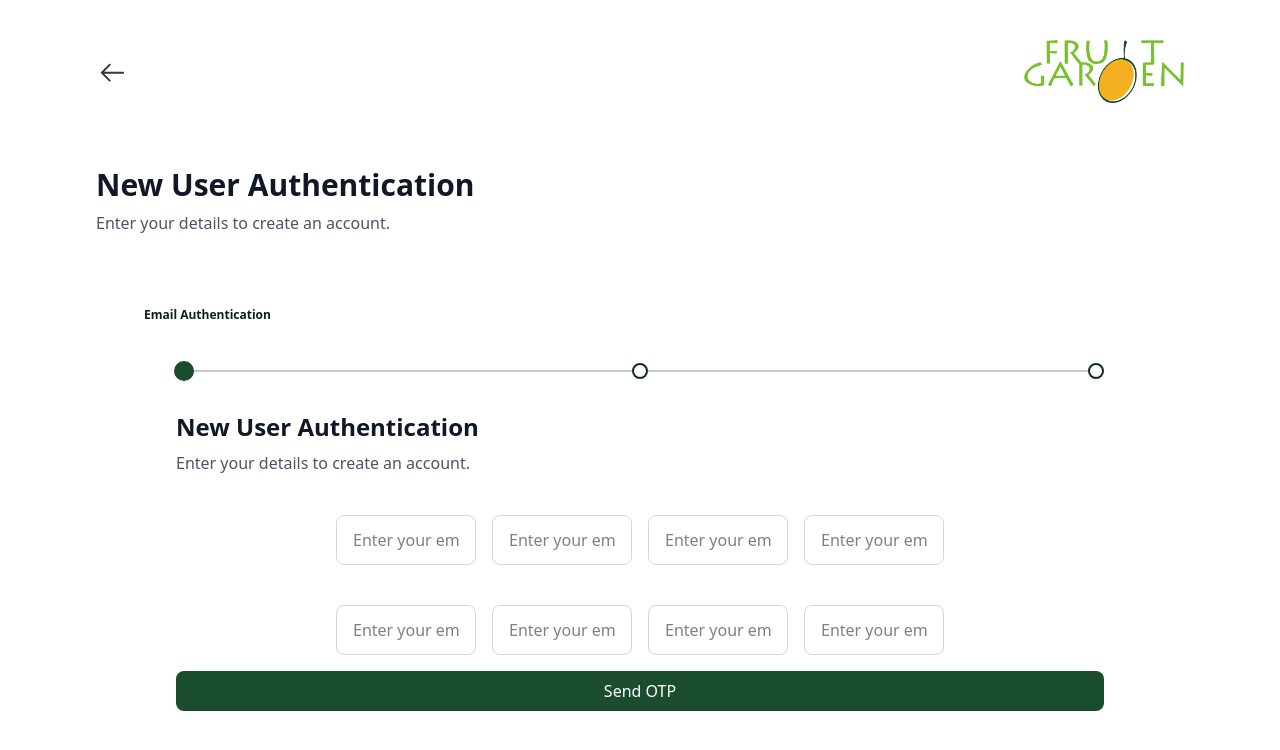
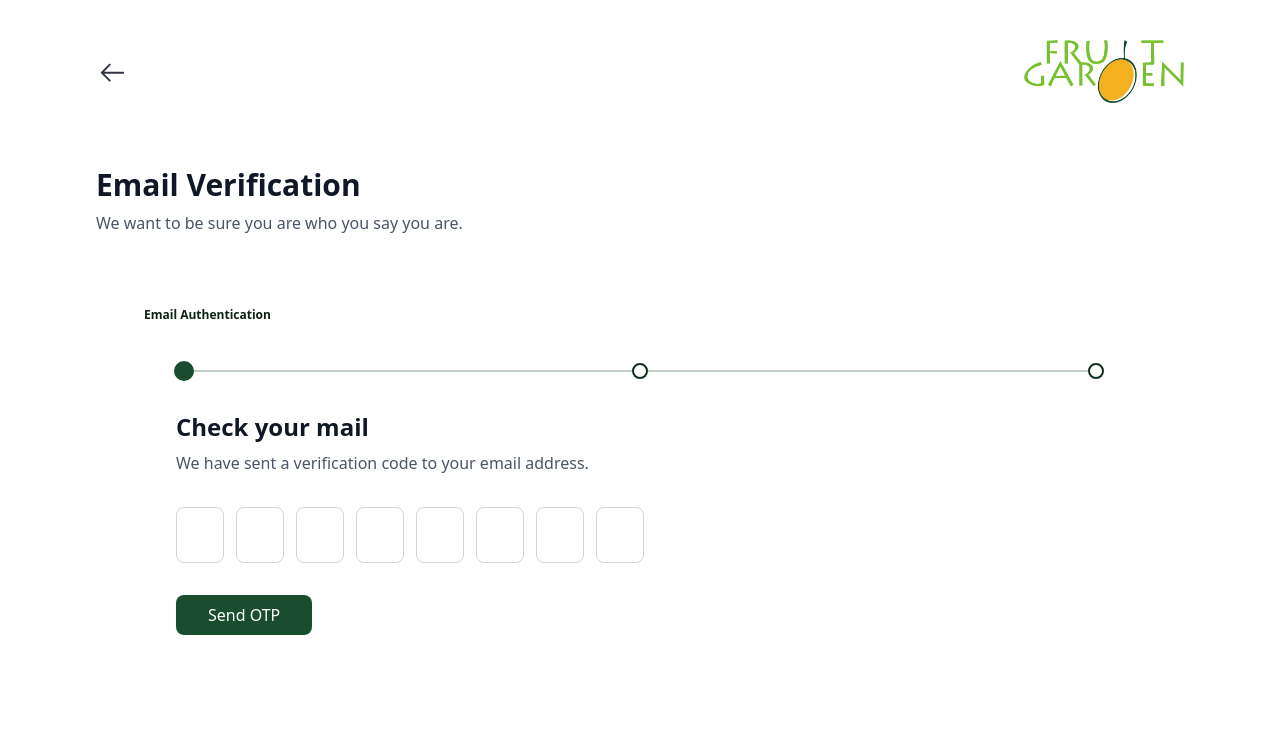
Before and after one commit to opusberedugo/friut-garden-ui, a React (Vite) app: page /new-user-authentication in a window 1280 px wide. Shown: the top 750 px of the page. Built offline with nearby package versions, Linux system fonts and the light colour scheme.

Commit message:
OTP Desgin

```diff
--- /dev/null
+++ b/src/components/forms/OTPInput.jsx
@@ -0,0 +1,151 @@
+import React, { useRef, useState } from 'react'
+import ErrorLabel from './ErrorLabel'
+
+/**
+ * OTPInput
+ * A row of individual single-character input boxes for OTP / verification codes.
+ * Matches the FormField styling conventions used across the project.
+ *
+ * Behaviour:
+ *  - Typing a digit auto-advances focus to the next box
+ *  - Backspace clears the current box and moves focus back
+ *  - Pasting a string fills boxes left-to-right from the focused position
+ *  - Only numeric input is accepted (non-digits are silently rejected)
+ *
+ * @param {number}   length      - Number of OTP boxes to render (default: 6)
+ * @param {string}   label       - Label shown above the OTP row (hidden if empty)
+ * @param {boolean}  required    - Shows a red asterisk next to the label
+ * @param {string}   error       - Error message shown below the OTP row
+ * @param {function} onChange    - Called with the full OTP string on every keystroke
+ * @param {string}   className   - Extra classes on the outer wrapper div
+ */
+export default function OTPInput({
+  length = 6,
+  label = '',
+  required = false,
+  error = '',
+  onChange,
+  className = '',
+}) {
+  const [values, setValues] = useState(Array(length).fill(''))
+  const inputs = useRef([])
+
+  // Notify parent of the full OTP string
+  function notify(updated) {
+    onChange?.(updated.join(''))
+  }
+
+  function handleKeyDown(e, index) {
+    if (e.key === 'Backspace') {
+      e.preventDefault()
+      const updated = [...values]
+
+      if (updated[index]) {
+        // Clear the current box first
+        updated[index] = ''
+        setValues(updated)
+        notify(updated)
+      } else if (index > 0) {
+        // Already empty — move back and clear the previous box
+        updated[index - 1] = ''
+        setValues(updated)
+        notify(updated)
+        inputs.current[index - 1]?.focus()
+      }
+    }
+
+    // Allow left/right arrow navigation
+    if (e.key === 'ArrowLeft' && index > 0) inputs.current[index - 1]?.focus()
+    if (e.key === 'ArrowRight' && index < length - 1) inputs.current[index + 1]?.focus()
+  }
+
+  function handleChange(e, index) {
+    const raw = e.target.value
+
+    // Strip non-digits
+    const digit = raw.replace(/\D/g, '').slice(-1)
+    if (!digit) return
+
+    const updated = [...values]
+    updated[index] = digit
+    setValues(updated)
+    notify(updated)
+
+    // Advance focus
+    if (index < length - 1) {
+      inputs.current[index + 1]?.focus()
+    }
+  }
+
+  function handlePaste(e, index) {
+    e.preventDefault()
+    const pasted = e.clipboardData.getData('text').replace(/\D/g, '')
+    if (!pasted) return
+
+    const updated = [...values]
+    let focusTarget = index
+
+    for (let i = 0; i < pasted.length && index + i < length; i++) {
+      updated[index + i] = pasted[i]
+      focusTarget = index + i
+    }
+
+    setValues(updated)
+    notify(updated)
+
+    // Focus the box after the last filled one (or the last box)
+    const nextFocus = Math.min(focusTarget + 1, length - 1)
+    inputs.current[nextFocus]?.focus()
+  }
+
+  function handleFocus(e) {
+    // Select existing content so typing immediately replaces it
+    e.target.select()
+  }
+
+  const baseBoxClass =
+    'w-12 h-14 text-center text-xl font-semibold bg-white border rounded-lg ' +
+    'focus:outline-none focus:ring-2 focus:border-transparent transition-colors caret-transparent '
+
+  const errorBoxClass = 'border-red-500 focus:ring-red-500'
+  const normalBoxClass = 'border-gray-300 focus:ring-gray-900'
+
+  return (
+    <div className={`form-field ${className}`}>
+
+      {/* Label */}
+      {label && (
+        <label className='block text-gray-700 font-medium mb-3'>
+          {label}
+          {required && <span className='text-red-500 ml-1'>*</span>}
+        </label>
+      )}
+
+      {/* OTP boxes row */}
+      <div className='flex gap-3'>
+        {values.map((val, index) => (
+          <input
+            key={index}
+            ref={(el) => (inputs.current[index] = el)}
+            id={`otp-box-${index}`}
+            type='text'
+            inputMode='numeric'
+            maxLength={1}
+            value={val}
+            onChange={(e) => handleChange(e, index)}
+            onKeyDown={(e) => handleKeyDown(e, index)}
+            onPaste={(e) => handlePaste(e, index)}
+            onFocus={handleFocus}
+            className={baseBoxClass + (error ? errorBoxClass : normalBoxClass)}
+            autoComplete={index === 0 ? 'one-time-code' : 'off'}
+            aria-label={`OTP digit ${index + 1} of ${length}`}
+          />
+        ))}
+      </div>
+
+      {/* Error message */}
+      <ErrorLabel error={error} />
+
+    </div>
+  )
+}
--- a/src/main.jsx
+++ b/src/main.jsx
@@ -21,7 +21,7 @@ const router = createBrowserRouter([
     element: <LandingPage />,
   },
   {
-    path: "/new-user-authentication",
+    path: "/new-user-authentication/*",
     element: <NewUserAuth />
   },
 ])
--- a/src/pages/NewUserAuth.jsx
+++ b/src/pages/NewUserAuth.jsx
@@ -3,11 +3,19 @@ import Timeline from "../components/layout/Timeline";
 import Flex from "../components/layout/Flex";
 import Image from "../components/utility/Image";
 import Form from '../components/forms/Form'
-import FormField from "../components/forms/FormField";
 import Button from "../components/ui/Button";
 import Grid from "../components/layout/Grid";
+import OTPInput from "../components/forms/OTPInput";
 
 export default function NewUserAuth(){
+  const [otp, setOtp] = useState('')
+  const [otpError, setOtpError] = useState('')
+  const [otpComplete, setOtpComplete] = useState(false)
+
+  function handleOtpComplete(otp) {
+    setOtp(otp)
+    setOtpComplete(true)
+  }
 
   const [formData, setFormData] = useState({ email: '' })
   const [errors, setErrors] = useState({})
@@ -33,8 +41,8 @@ export default function NewUserAuth(){
       </Flex>
 
     <div class="mb-8">
-      <h1 class="text-3xl font-semibold text-gray-900 mb-2">New User Authentication</h1>
-      <p class="text-gray-600">Enter your details to create an account.</p>
+      <h1 class="text-3xl font-semibold text-gray-900 mb-2">Email Verification</h1>
+      <p class="text-gray-600">We want to be sure you are who you say you are.</p>
     </div>
 
       <Timeline showTrackBorder={false}
@@ -74,102 +82,41 @@ export default function NewUserAuth(){
       <Form className="w-full px-20">
 
         <div class="mb-8">
-          <h1 class="text-2xl font-semibold text-gray-900 mb-2">New User Authentication</h1>
-          <p class="text-gray-600">Enter your details to create an account.</p>
+          <h1 class="text-2xl font-semibold text-gray-900 mb-2">Check your mail</h1>
+          <p class="text-gray-600">We have sent a verification code to your email address.</p>
         </div>
 
-        <Grid classes="grid-cols-4 grid items-center gap-4 px-40">
-          <FormField
-            className="mb-4"
-            name="email"
-            type="email"
-            placeholder="Enter your email"
-            // label="Email"
-            // required
-            value={formData.email}
-            error={errors.email}
-            onChange={handleChange}
-          />
-          <FormField
-            className="mb-4"
-            name="email"
-            type="email"
-            placeholder="Enter your email"
-            // label="Email"
-            // required
-            value={formData.email}
-            error={errors.email}
-            onChange={handleChange}
-          />
-          <FormField
-            className="mb-4"
-            name="email"
-            type="email"
-            placeholder="Enter your email"
-            // label="Email"
-            // required
-            value={formData.email}
-            error={errors.email}
-            onChange={handleChange}
-          />
-          <FormField
-            className="mb-4"
-            name="email"
-            type="email"
-            placeholder="Enter your email"
-            // label="Email"
-            // required
-            value={formData.email}
-            error={errors.email}
-            onChange={handleChange}
-          />
-          <FormField
-            className="mb-4"
-            name="email"
-            type="email"
-            placeholder="Enter your email"
-            // label="Email"
-            // required
-            value={formData.email}
-            error={errors.email}
-            onChange={handleChange}
-          />
-          <FormField
-            className="mb-4"
-            name="email"
-            type="email"
-            placeholder="Enter your email"
-            // label="Email"
-            // required
-            value={formData.email}
-            error={errors.email}
-            onChange={handleChange}
-          />
-          <FormField
-            className="mb-4"
-            name="email"
-            type="email"
-            placeholder="Enter your email"
-            // label="Email"
-            // required
-            value={formData.email}
-            error={errors.email}
-            onChange={handleChange}
-          />
-          <FormField
-            className="mb-4"
-            name="email"
-            type="email"
-            placeholder="Enter your email"
-            // label="Email"
-            // required
-            value={formData.email}
-            error={errors.email}
-            onChange={handleChange}
+        <Grid classes="grid-cols-4 grid items-center gap-4 mb-8">
+          <OTPInput
+            length={8}
+            value={otp}
+            onChange={setOtp}
+            onComplete={handleOtpComplete}
+            error={otpError}
           />
         </Grid>
-          <Button className="bg-forest-500 w-full text-white px-4 py-2 rounded-lg">Send OTP</Button>
+          <Button className="bg-forest-500 w-fit text-center text-white px-8 py-2 rounded-lg">Send OTP</Button>
       </Form>
+
+
+      {/* <Form className="w-full px-20">
+
+        <div class="mb-8">
+          <h1 class="text-2xl font-semibold text-gray-900 mb-2">Check your Messages</h1>
+          <p class="text-gray-600">We have sent a verification code to your email address.</p>
+        </div>
+
+        <Grid classes="grid-cols-4 grid items-center gap-4 mb-8">
+          <OTPInput
+            length={8}
+            value={otp}
+            onChange={setOtp}
+            onComplete={handleOtpComplete}
+            error={otpError}
+          />
+        </Grid>
+          <Button className="bg-forest-500 w-fit text-center text-white px-8 py-2 rounded-lg">Send OTP</Button>
+      </Form> */}
     </div>
   )
 }
```
